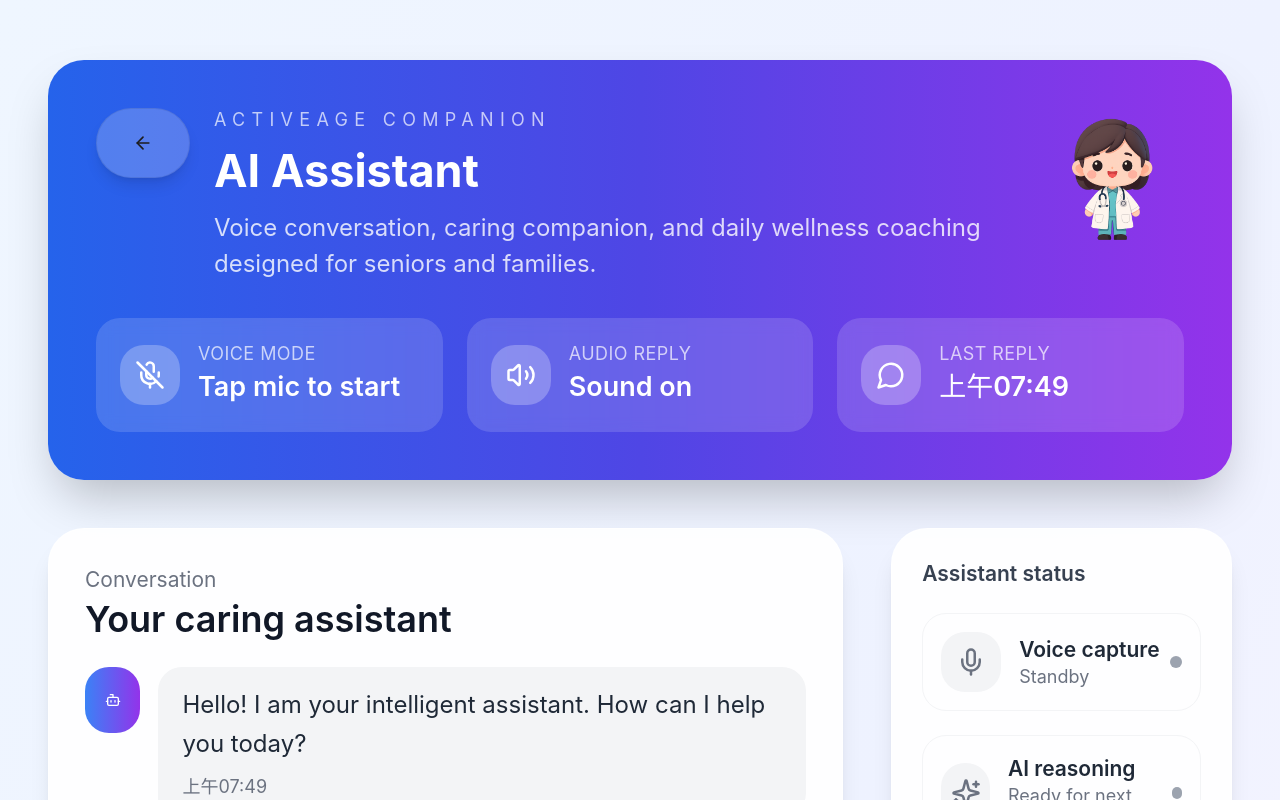
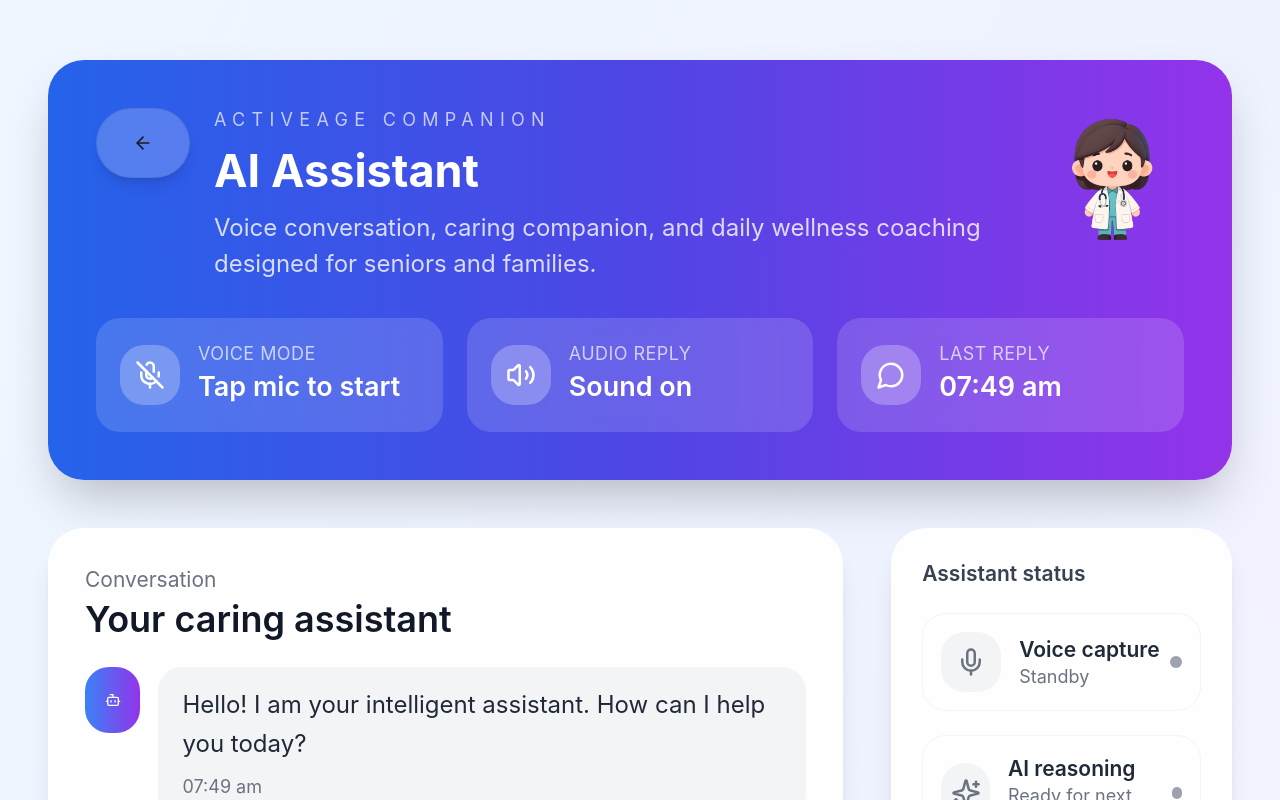
Before and after one commit to krabbypatty1031-blip/ActiveAgingHK_App_Prototype, a React (Vite) app: page /assistant in a window 1280 px wide. Shown: the top 800 px of the page. Built offline with nearby package versions, Linux system fonts and the light colour scheme.

Commit message:
update time format

```diff
--- a/src/pages/ElegantAIAssistant.tsx
+++ b/src/pages/ElegantAIAssistant.tsx
@@ -250,7 +250,7 @@ const ElegantAIAssistant: React.FC = () => {
     const last = messages[messages.length - 1];
     if (!last) return '--:--';
     try {
-      return last.timestamp.toLocaleTimeString('zh-HK', { hour: '2-digit', minute: '2-digit' });
+      return last.timestamp.toLocaleTimeString('en-HK', { hour: '2-digit', minute: '2-digit' });
     } catch {
       return '--:--';
     }
@@ -384,7 +384,7 @@ const ElegantAIAssistant: React.FC = () => {
                             message.type === 'user' ? 'text-blue-100' : 'text-gray-500 dark:text-gray-400'
                           }`}
                         >
-                          {message.timestamp.toLocaleTimeString('zh-HK', { hour: '2-digit', minute: '2-digit' })}
+                          {message.timestamp.toLocaleTimeString('en-HK', { hour: '2-digit', minute: '2-digit' })}
                         </p>
                       </div>
                     </div>
```
